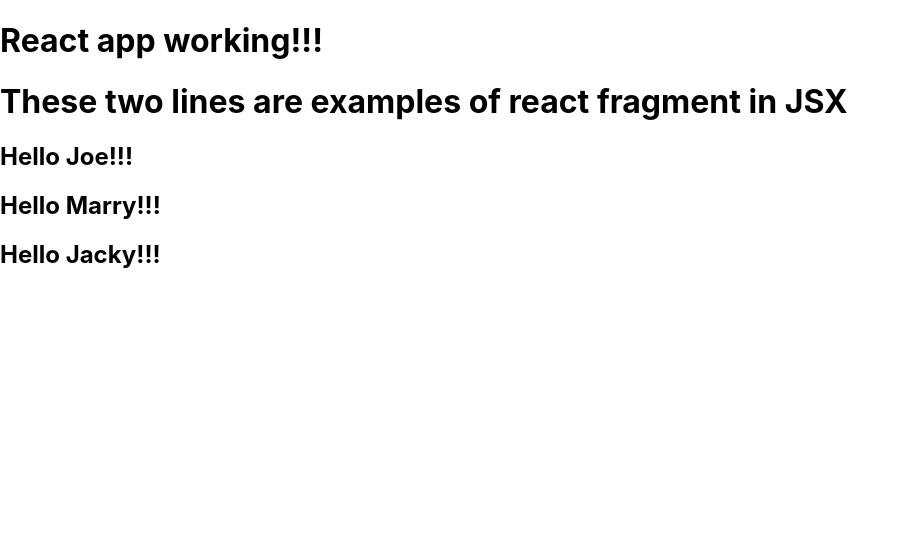
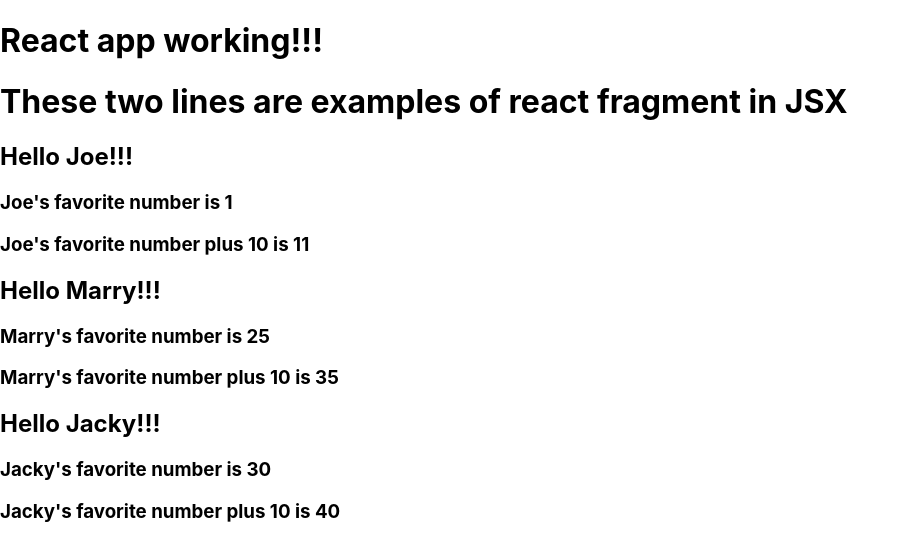
Before and after one commit to NoraTiku/learning-react, a React (Create React App) app: page / in a window 1280 px wide. Shown: the top 560 px of the page, without its empty margins (0-909 px from the left). Built offline with nearby package versions, Linux system fonts and the light colour scheme.

Commit message:
Another react prop
Showing how to pass numbers using a React expression or a squirrely bracket on the HTML attributes

```diff
--- a/src/App.js
+++ b/src/App.js
@@ -8,9 +8,21 @@
     <>
   <h1>React app working!!!</h1>
   <h1>These two lines are examples of react fragment in JSX</h1>
-  <Greetings  name = 'Joe' />
-  <Greetings name = 'Marry' />
-  <Greetings name = 'Jacky' />
+  <Greetings
+      name = 'Joe'
+  favoriteNumber= {1}
+
+  />
+  <Greetings
+     name = 'Marry'
+     favoriteNumber= {25}
+
+  />
+
+  <Greetings
+     name = 'Jacky'
+     favoriteNumber= {30}
+  />
 
   </>
   );
--- a/src/Greetings.js
+++ b/src/Greetings.js
@@ -1,11 +1,18 @@
 const Greetings = (props) => {
     return (
+      <>
       <h2>
         Hello {props.name}!!!
       </h2>
 
+  <h3>
+    {props.name}'s favorite number is {props.favoriteNumber}
+  </h3>
 
-    );
+  <h3>{props.name}'s favorite number plus 10 is {props.favoriteNumber + 10}</h3>
+
+  </>
+   );
 
 
   };
```
